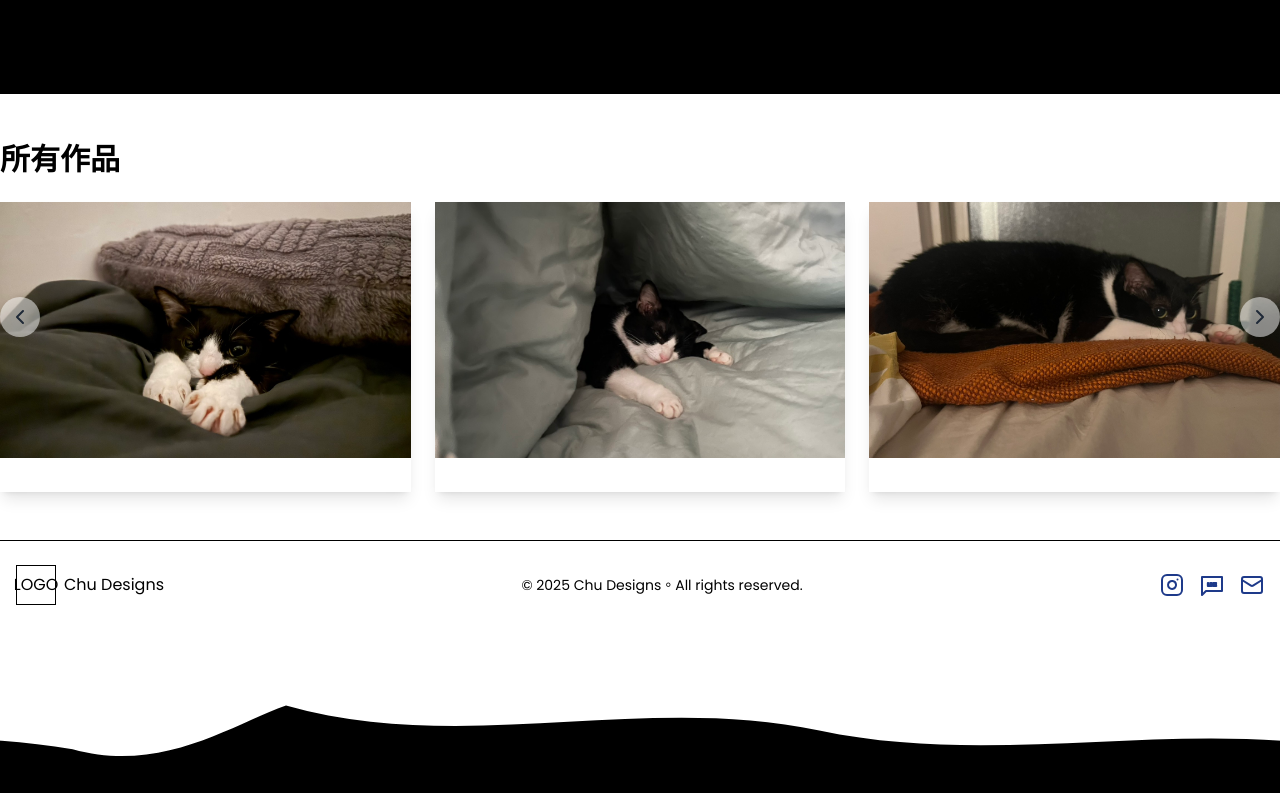
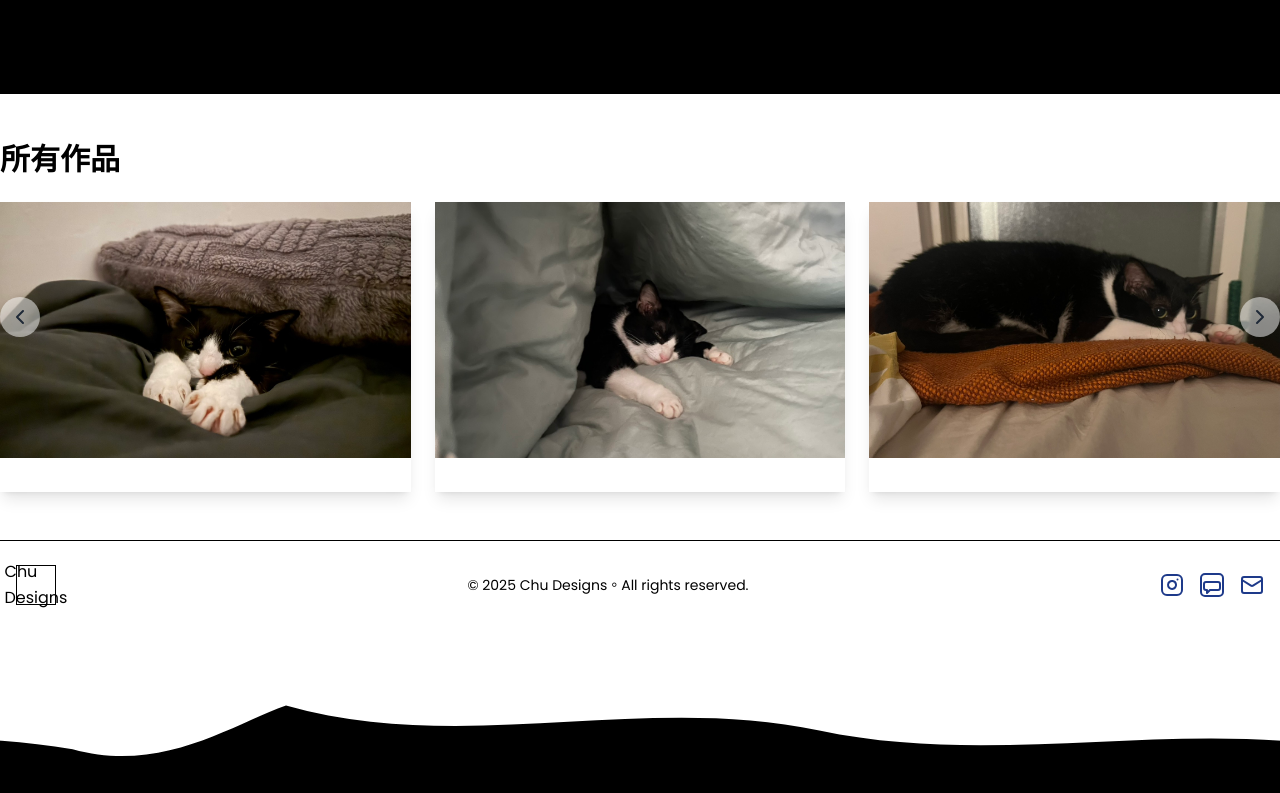
Before and after one commit to DeanYtest/design-showcase, a Next.js app: page / in a window 1280 px wide. Shown: the part 866-1659 px from the top of the page. Built offline with nearby package versions, Linux system fonts and the light colour scheme.

Commit message:
fix:footer5

```diff
--- a/app/FooterDark.tsx
+++ b/app/FooterDark.tsx
@@ -15,17 +15,8 @@ function LineIcon(props: React.SVGProps<SVGSVGElement>) {
       strokeLinecap="round"
       strokeLinejoin="round"
     >
-      <path d="M2 4h20v14H6l-4 4V4z" />
-      <text
-        x="12"
-        y="13"
-        textAnchor="middle"
-        fontSize="4"
-        fontFamily="Arial, sans-serif"
-        fill="currentColor"
-      >
-        LINE
-      </text>
+      <rect x="1" y="1" width="22" height="22" rx="4" ry="4" />
+      <path d="M6 9h12a2 2 0 0 1 2 2v4a2 2 0 0 1-2 2H10l-3 3v-3H6a2 2 0 0 1-2-2v-4a2 2 0 0 1 2-2z" />
     </svg>
   );
 }
@@ -37,9 +28,8 @@ export default function FooterDark() {
         {/* 左側 LOGO + 品牌 */}
         <div className="flex items-center space-x-2 mb-4 md:mb-0">
           <div className="w-10 h-10 border border-white flex items-center justify-center">
-            LOGO
+            Chu Designs
           </div>
-          <span className="font-medium">Chu Designs</span>
         </div>
 
         {/* 中間 版權 */}
@@ -52,11 +42,9 @@ export default function FooterDark() {
           <a href="#" aria-label="Instagram" target="_blank" rel="noreferrer">
             <Instagram size={24} />
           </a>
-
           <a href="#" aria-label="LINE" target="_blank" rel="noreferrer">
             <LineIcon width={24} height={24} />
           </a>
-
           <a href="#" aria-label="Gmail">
             <Mail size={24} />
           </a>
--- a/app/FooterLight.tsx
+++ b/app/FooterLight.tsx
@@ -15,19 +15,10 @@ function LineIcon(props: React.SVGProps<SVGSVGElement>) {
       strokeLinecap="round"
       strokeLinejoin="round"
     >
-      {/* 聊天氣泡主體 */}
-      <path d="M2 4h20v14H6l-4 4V4z" />
-      {/* 中間 LINE 文字 */}
-      <text
-        x="12"
-        y="13"
-        textAnchor="middle"
-        fontSize="4"
-        fontFamily="Arial, sans-serif"
-        fill="currentColor"
-      >
-        LINE
-      </text>
+      {/* 外層圓角方框 */}
+      <rect x="1" y="1" width="22" height="22" rx="4" ry="4" />
+      {/* 內部對話泡泡 */}
+      <path d="M6 9h12a2 2 0 0 1 2 2v4a2 2 0 0 1-2 2H10l-3 3v-3H6a2 2 0 0 1-2-2v-4a2 2 0 0 1 2-2z" />
     </svg>
   );
 }
@@ -39,9 +30,8 @@ export default function FooterLight() {
         {/* 左側 LOGO + 品牌 */}
         <div className="flex items-center space-x-2 mb-4 md:mb-0">
           <div className="w-10 h-10 border border-black flex items-center justify-center">
-            LOGO
+            Chu Designs
           </div>
-          <span className="font-medium">Chu Designs</span>
         </div>
 
         {/* 中間 版權 */}
@@ -54,12 +44,9 @@ export default function FooterLight() {
           <a href="#" aria-label="Instagram" target="_blank" rel="noreferrer">
             <Instagram size={24} />
           </a>
-
           <a href="#" aria-label="LINE" target="_blank" rel="noreferrer">
-            {/* inline LINE */}
             <LineIcon width={24} height={24} />
           </a>
-
           <a href="#" aria-label="Gmail">
             <Mail size={24} />
           </a>
```
